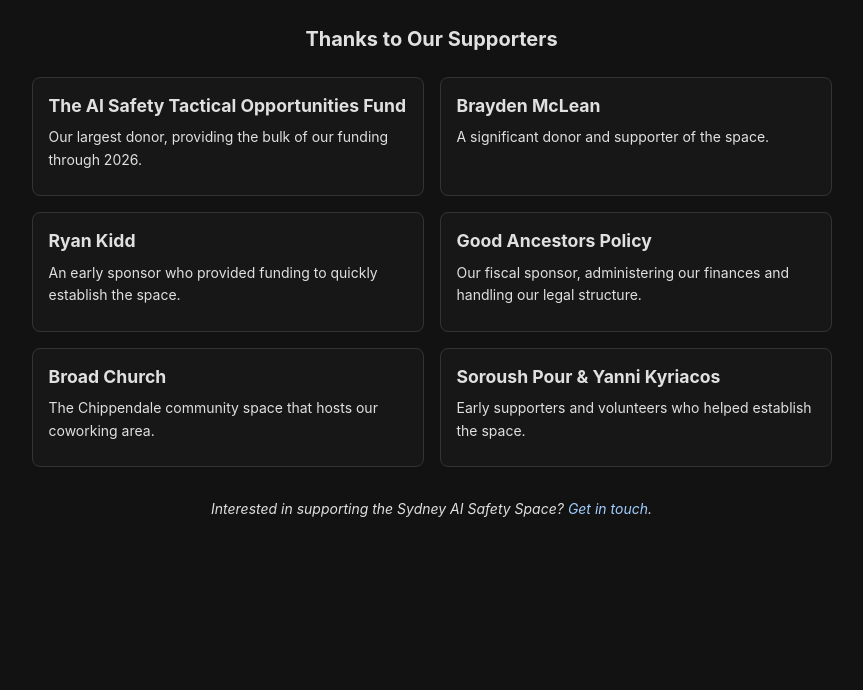
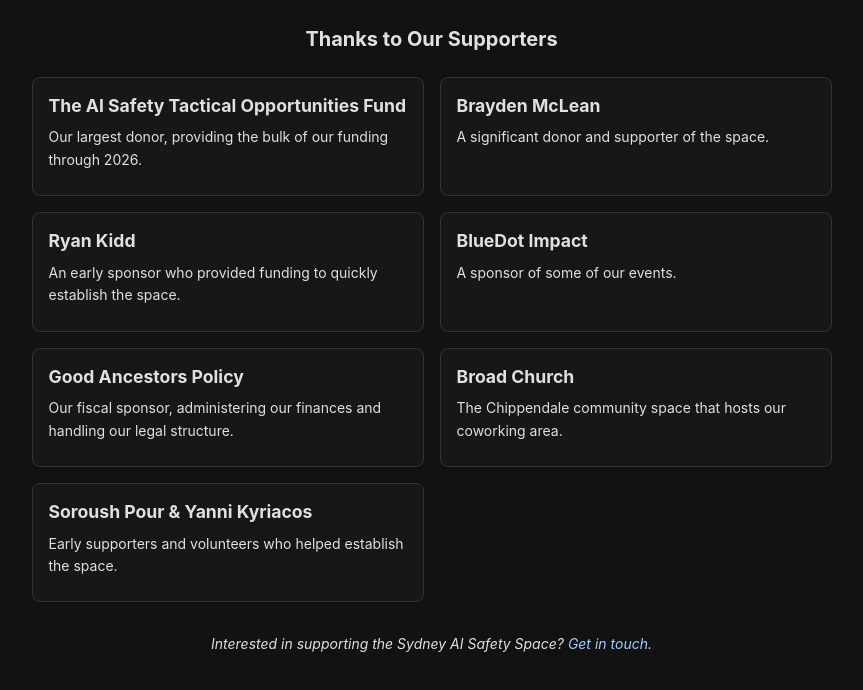
Before and after one commit to Sydney-AI-Safety-Space/Sydney-AI-Safety-Space, a plain HTML site: page index.html in a window 1280 px wide. Shown: the part 2341-3031 px from the top of the page, without its empty margins (201-1064 px from the left). Before the commit the page ends 2916 px from the top, so only its background shows below. Drawn offline with Linux system fonts and the light colour scheme.

Commit message:
Thank BlueDot Impact in the supporters list
Hunter asked for a thank-you: they sponsored some events.

Co-Authored-By: Claude Opus 5.5 <noreply@anthropic.com>
Claude-Session: https://claude.ai/code/session_012KZ4rGHj52sSbCiSCeoVNe

```diff
--- a/index.html
+++ b/index.html
@@ -243,6 +243,10 @@
                     <p>An early sponsor who provided funding to quickly establish the space.</p>
                 </div>
                 <div class="supporter-item">
+                    <h4>BlueDot Impact</h4>
+                    <p>A sponsor of some of our events.</p>
+                </div>
+                <div class="supporter-item">
                     <h4>Good Ancestors Policy</h4>
                     <p>Our fiscal sponsor, administering our finances and handling our legal structure.</p>
                 </div>
```
